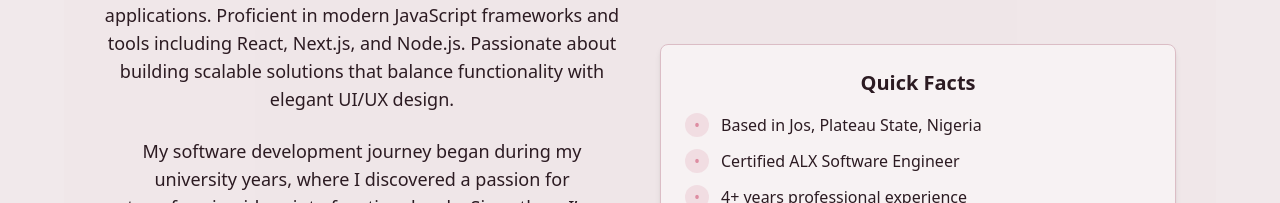
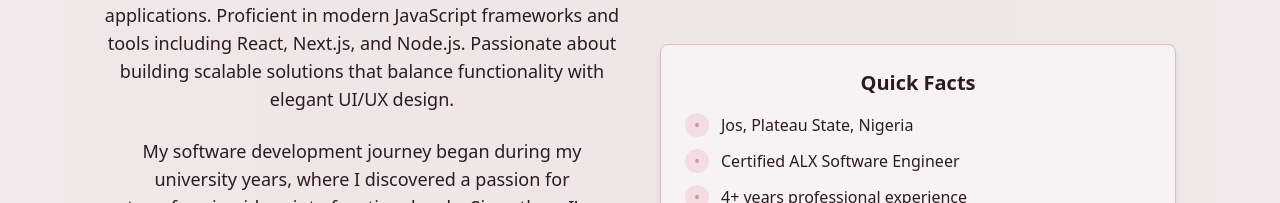
Before and after one commit to Unseanted/Xinbadts-portfolio, a Next.js app: page / in a window 1280 px wide. Shown: the part 1047-1250 px from the top of the page. Built offline with nearby package versions, Linux system fonts and the light colour scheme.

Commit message:
Remove 'Based in' from location text

```diff
--- a/components/about.tsx
+++ b/components/about.tsx
@@ -32,7 +32,7 @@ const About = () => {
                   <span className="inline-flex items-center justify-center h-6 w-6 rounded-full bg-primary/20 text-primary mr-3">
                     •
                   </span>
-                  <span>Based in Jos, Plateau State, Nigeria</span>
+                  <span>Jos, Plateau State, Nigeria</span>
                 </li>
                 <li className="flex items-start">
                   <span className="inline-flex items-center justify-center h-6 w-6 rounded-full bg-primary/20 text-primary mr-3">
```
